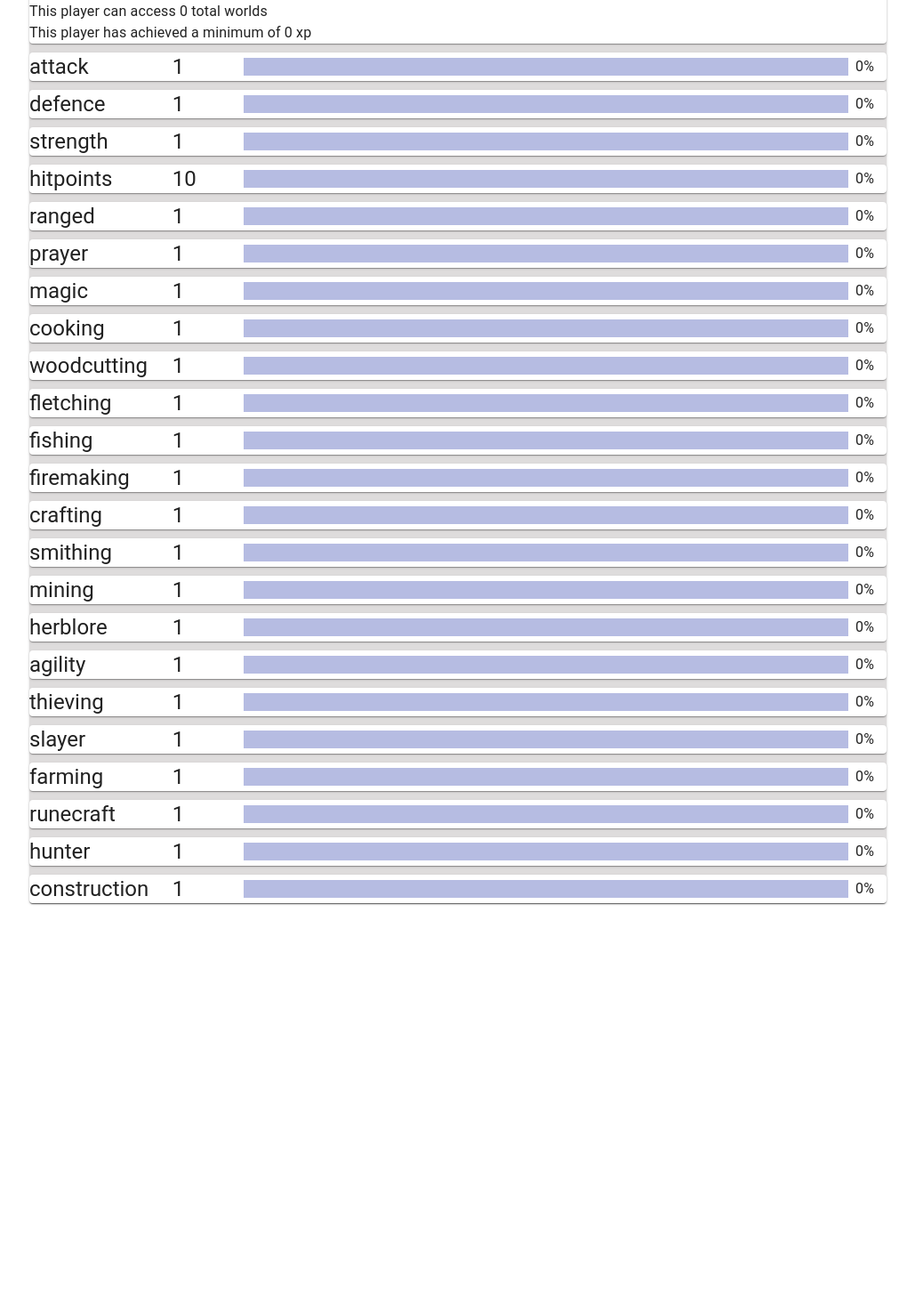
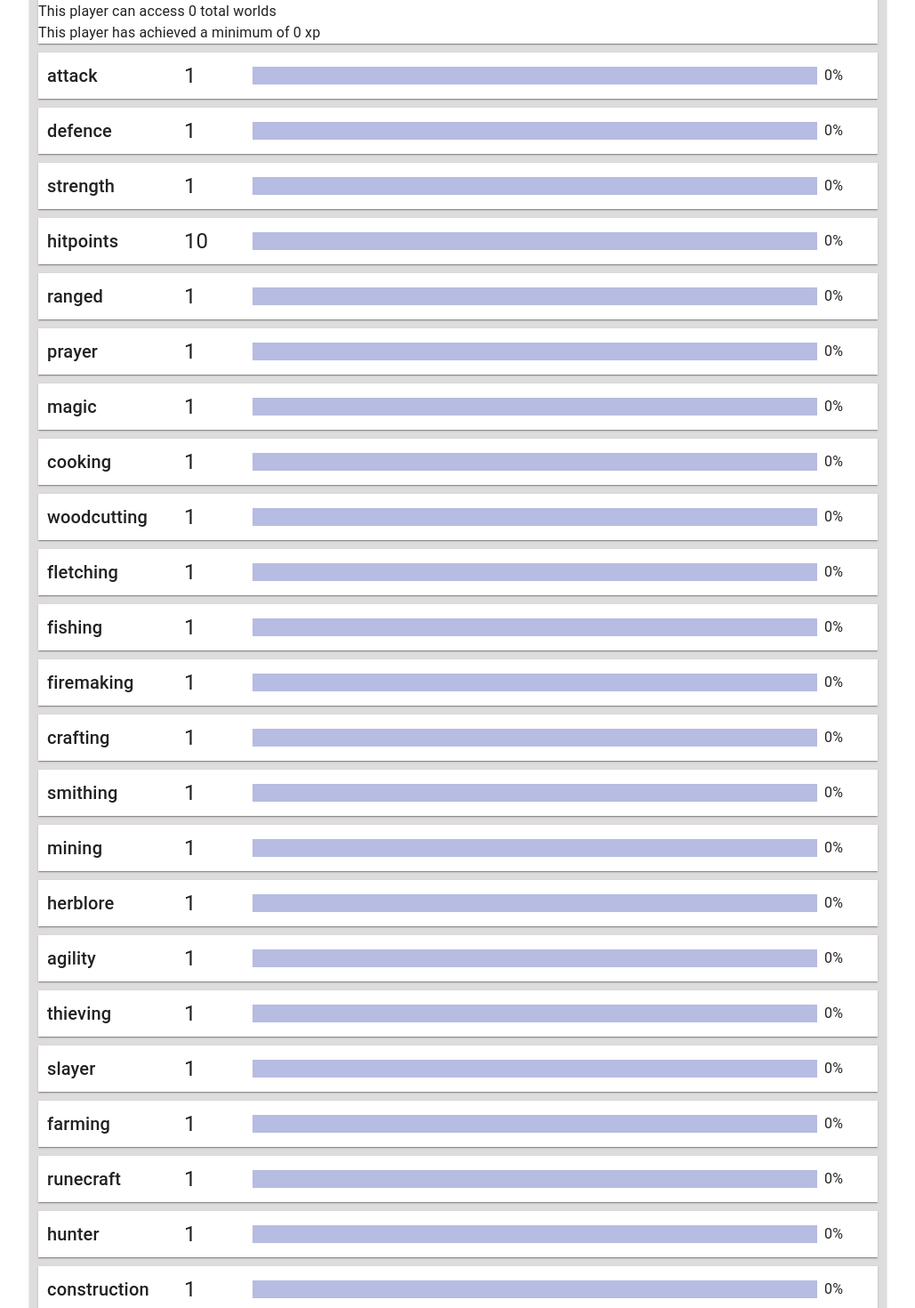
Before and after one commit to 1lander/osrshighscores, a React (Create React App) app: page / in a window 1280 px wide. Shown: the part 400-1870 px from the top of the page at 89% size, without its empty margins (125-1154 px from the left). Before the commit the page ends 1425 px from the top, so only its background shows below. Built offline with nearby package versions, Linux system fonts and the light colour scheme.

Commit message:
loading improved and ui changes

```diff
--- a/src/App.js
+++ b/src/App.js
@@ -13,8 +13,9 @@ import {
   Switch,
   Route,
 } from "react-router-dom";
+import { player } from './assets/variables';
 
-const useStyles = makeStyles((theme) => ({
+const useStyles = makeStyles(() => ({
   paper: {
     marginTop: 20,
     marginLeft: 150,
@@ -30,7 +31,7 @@ const useStyles = makeStyles((theme) => ({
 
 function App() {
 
-  let emptyPlayer = {
+  /*let emptyPlayer = {
     achievments: {minSkill:0,minTotalxp:0,minTotallvl:0,amountMaxed:{all: 0,combat: 0, artisan: 0, support: 0, gathering: 0}},
     overall: {id: 1, name: "overall", level:0, xp:0, rank:null, color: 'black'},
     skills:
@@ -58,16 +59,18 @@ function App() {
       {id: 22, name: "runecraft", level:1, xp:0, rank:null, color: "#32a852"},
       {id: 23, name: "hunter", level:1, xp:0, rank:null, color: "#32a852"},
       {id: 24, name: "construction", level:1, xp:0, rank:null, color: "#32a852"}
-  ]};
+  ]};*/
 
-  const [playerData, setPlayerdata] = useState(emptyPlayer);
+  const [playerData, setPlayerdata] = useState(player);
   const [pressed, setPressed] = useState(false);
   const classes = useStyles();
+
+  if(pressed){console.log("reset player")}
 
   return (
     <div className="App">
       <Navbar/>
-      <Paper className={classes.paper}>
+      <Paper className={classes.paper} square>
         <Searchbar
           className={classes.searchbar}
           setPlayerdata={setPlayerdata}
@@ -76,16 +79,15 @@ function App() {
         />
 
         {pressed ? <CircularProgress /> : <React.Fragment />}
-        {playerData &&
+
         <Router>
           <Switch>
             <Route exact path="/">
               <Highscore playerData={playerData} />
             </Route>
-            <Route exact path="/skillinfo" component={Skillinfo}>
-            </Route>
+            <Route exact path="/skillinfo" component={Skillinfo} />
           </Switch>
-        </Router>}
+        </Router>
       </Paper>
     </div>
   );
--- /dev/null
+++ b/src/assets/variables.js
@@ -0,0 +1,29 @@
+export const player = {
+  achievments: {minSkill:0,minTotalxp:0,minTotallvl:0,amountMaxed:{all: 0,combat: 0, artisan: 0, support: 0, gathering: 0}},
+  overall: {id: 1, name: "overall", level:0, xp:0, rank:null, color: 'black'},
+  skills:
+  [
+    {id: 2, name: "attack", level:1, xp:0, rank:null, color: "#f21202"},
+    {id: 3, name: "defence", level:1, xp:0, rank:null, color: "#74e4f2"},
+    {id: 4, name: "strength", level:1, xp:0, rank:null, color: "#338239"},
+    {id: 5, name: "hitpoints", level:10, xp:1154, rank:null, color: "#ccbebe"},
+    {id: 6, name: "ranged", level:1, xp:0, rank:null, color: "#20692c"},
+    {id: 7, name: "prayer", level:1, xp:0, rank:null, color: "#32a852"},
+    {id: 8, name: "magic", level:1, xp:0, rank:null, color: "#32a852"},
+    {id: 9, name: "cooking", level:1, xp:0, rank:null, color: "#32a852"},
+    {id: 10, name: "woodcutting", level:1, xp:0, rank:null, color: "#32a852"},
+    {id: 11, name: "fletching", level:1, xp:0, rank:null, color: "#32a852"},
+    {id: 12, name: "fishing", level:1, xp:0, rank:null, color: "#32a852"},
+    {id: 13, name: "firemaking", level:1, xp:0, rank:null, color: "#32a852"},
+    {id: 14, name: "crafting", level:1, xp:0, rank:null, color: "#32a852"},
+    {id: 15, name: "smithing", level:1, xp:0, rank:null, color: "#32a852"},
+    {id: 16, name: "mining", level:1, xp:0, rank:null, color: "#32a852"},
+    {id: 17, name: "herblore", level:1, xp:0, rank:null, color: "#32a852"},
+    {id: 18, name: "agility", level:1, xp:0, rank:null, color: "#32a852"},
+    {id: 19, name: "thieving", level:1, xp:0, rank:null, color: "#32a852"},
+    {id: 20, name: "slayer", level:1, xp:0, rank:null, color: "#32a852"},
+    {id: 21, name: "farming", level:1, xp:0, rank:null, color: "#32a852"},
+    {id: 22, name: "runecraft", level:1, xp:0, rank:null, color: "#32a852"},
+    {id: 23, name: "hunter", level:1, xp:0, rank:null, color: "#32a852"},
+    {id: 24, name: "construction", level:1, xp:0, rank:null, color: "#32a852"}
+]};
--- a/src/components/highscore.js
+++ b/src/components/highscore.js
@@ -3,13 +3,12 @@ import Grid from '@material-ui/core/Grid';
 import Paper from '@material-ui/core/Paper';
 import Typography from '@material-ui/core/Typography';
 import LinearProgress from '@material-ui/core/LinearProgress';
-import { Button } from '@material-ui/core';
 import Box from '@material-ui/core/Box';
 import { makeStyles } from '@material-ui/core/styles';
-import {
+/*import {
     BrowserRouter as Router,
     Link,
-  } from "react-router-dom";
+  } from "react-router-dom";*/
 
 const useStyles = makeStyles({
     root: {
@@ -62,7 +61,7 @@ function ExpBar(props){
             value={props.xp}
         />
       </Box>
-      <Box minWidth={35}>
+      <Box minWidth={50}>
         <Typography>
           {`${Math.round(props.xp,)}%`}
         </Typography>
@@ -73,7 +72,7 @@ function ExpBar(props){
 
 function Levelview(props){
     return(
-    <Paper style={{marginBottom: "10px"}}>
+    <Paper style={{margin: "10px", padding: "10px"}} square>
       <Grid
           container
           direction="row"
@@ -81,7 +80,7 @@ function Levelview(props){
           alignItems="center"
       >
       <Grid item xs={2}>
-        <Typography variant="h5">
+        <Typography variant="h6">
             {props.name}
         </Typography>
       </Grid>
@@ -114,10 +113,8 @@ function Levelview(props){
   }
 
 function Overallview(props){
-  if(props.achievments != undefined){console.log(props.achievments.amountMaxed)}
-
     return(
-    <Paper style={{marginBottom: "10px"}}>
+    <Paper style={{margin: "10px"}} square>
     <Grid
         container
         direction="row"
@@ -177,10 +174,6 @@ function Overallview(props){
 
 export default class Highscore extends React.Component {
 
-    constructor(props){
-        super(props)
-    }
-
     componentDidUpdate(){
         Sort(this.props.playerData.skills, 'desc');
     }
@@ -193,7 +186,6 @@ export default class Highscore extends React.Component {
         const overall = this.props.playerData.overall;
         const achievments = this.props.playerData.achievments;
         const skills = this.props.playerData.skills;
-        console.log(achievments)
         return(
            <div>
               <Overallview
--- a/src/components/searchbar.js
+++ b/src/components/searchbar.js
@@ -2,6 +2,7 @@ import React from "react";
 import Button from '@material-ui/core/Button';
 import TextField from '@material-ui/core/TextField';
 import Grid from '@material-ui/core/Grid';
+import { player } from '../assets/variables';
 
 export default class RsnForm extends React.Component {
 
@@ -14,14 +15,15 @@ export default class RsnForm extends React.Component {
 
   handleSubmit(e){
       e.preventDefault();
-      this.props.setPressed(true)
+      this.props.setPressed(true);
+      this.props.setPlayerdata(player);
 
       fetch(`http://localhost:8080/stats/${this.state.rsn}`)
         .then(response => {
+          this.props.setPressed(false);
           if (response.ok){
             return response.json();
           } else {
-            this.props.setPressed(false)
             return Promise.reject('This rsn does not exist or is not on the highscores')
           }
         }).then(data => {
@@ -101,7 +103,6 @@ export default class RsnForm extends React.Component {
                 {id: 23, name: "hunter", level:s.hunter.level, xp:s.hunter.xp, rank:s.hunter.rank, color: "#5c5941"},
                 {id: 24, name: "construction", level:s.construction.level, xp:s.construction.xp, rank:s.construction.rank, color: "#82745f"}
             ]});
-            this.props.setPressed(false)
         }).catch(error => console.log('error is', error));
   }
 
--- a/src/components/skillinfo.js
+++ b/src/components/skillinfo.js
@@ -1,18 +1,10 @@
 import React from 'react';
-import Grid from '@material-ui/core/Grid';
 import Typography from '@material-ui/core/Typography';
-import { Button } from '@material-ui/core';
-
-import {
-    BrowserRouter as Router,
-    Link,
-  } from "react-router-dom";
+//import { Button } from '@material-ui/core';
+//import Grid from '@material-ui/core/Grid';
+import { Link } from "react-router-dom";
 
 export default class Skillinfo extends React.Component {
-
-    constructor(props){
-        super(props)
-    }
 
     componentDidMount(){
 
```
Also changed, not shown: public/manifest.json. Lines whose indentation alone changed are shown as unchanged.
